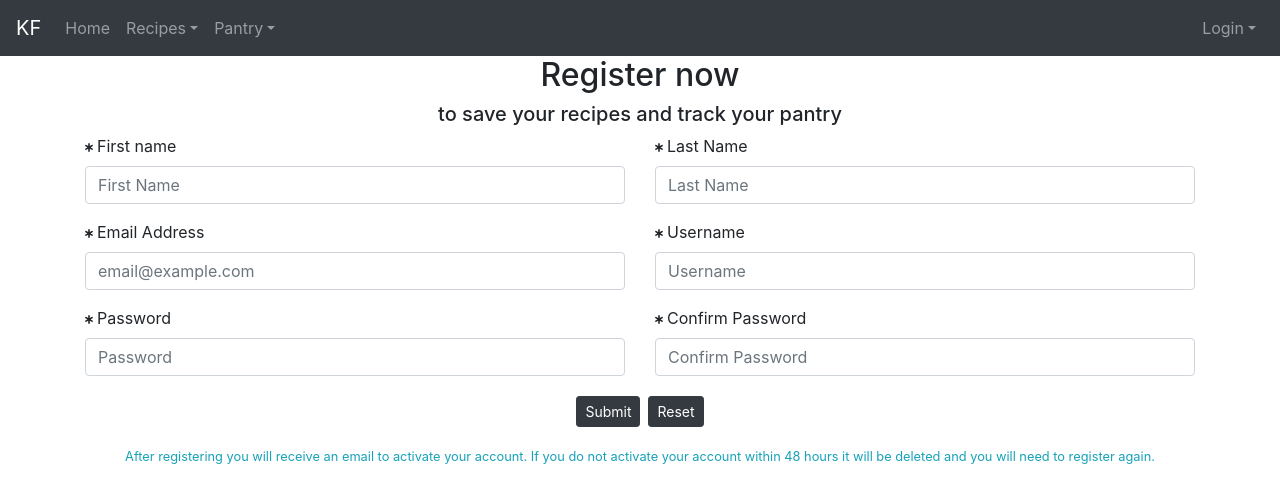
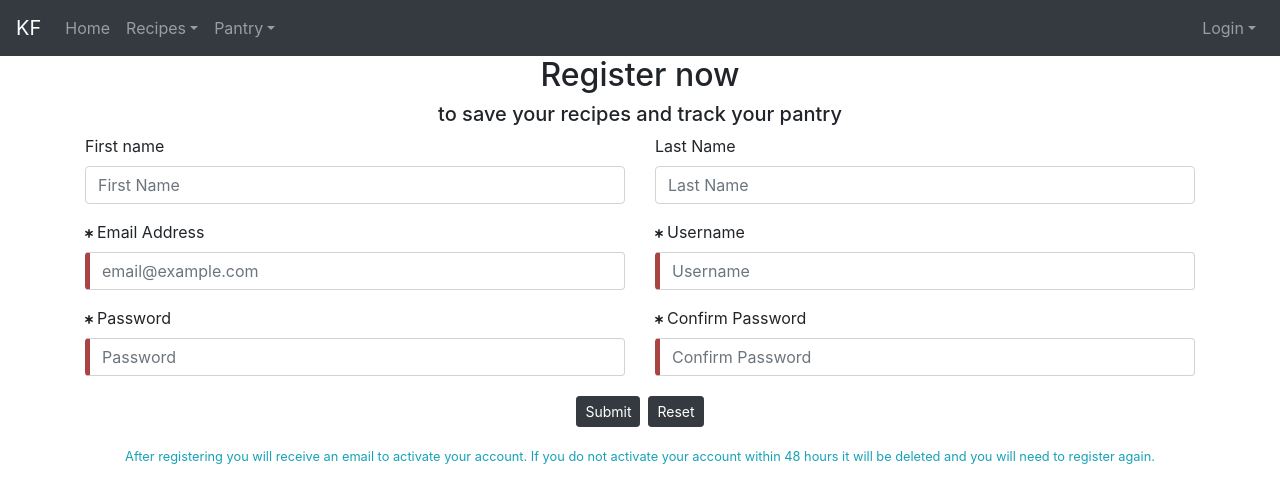
Before and after one commit to kozman31/kitchenfridgeui-new, a React (Create React App) app: page /register in a window 1280 px wide. Shown: the top 502 px of the page. Built offline with nearby package versions, Linux system fonts and the light colour scheme.

Commit message:
updated user registration form

```diff
--- a/package.json
+++ b/package.json
@@ -16,6 +16,7 @@
     "@types/redux": "^3.6.0",
     "axios": "^0.19.0",
     "bootstrap": "^4.3.1",
+    "node-sass": "^4.13.1",
     "react": "^16.11.0",
     "react-bootstrap": "^1.0.0-beta.16",
     "react-dom": "^16.11.0",
--- a/src/forms/Input.css
+++ /dev/null
@@ -1,16 +0,0 @@
-.ng-valid:required.ng-touched.ng-dirty:not(form) {
-    border: solid 2px lightgreen;
-  }
-
-  .ng-invalid.ng-touched.ng-dirty:not(form),
-  .ng-invalid:not(form).form-submitted {
-    border: solid 2px lightcoral;
-  }
-
-  .ng-invalid:not(form) {
-    border-left: 5px solid #a94442; /* red */
-  }
-
-  .ng-valid:required {
-    border-left: 5px solid #42a948; /* green */
-  }
--- /dev/null
+++ b/src/forms/Input.scss
@@ -0,0 +1,18 @@
+
+  .validTouched:required {
+    border: solid 2px lightgreen;
+    // border-left: 5px solid #42a948; /* green */
+  }
+
+  .invalidTouched:required{
+    border: solid 2px lightcoral;
+    // border-left: 5px solid #a94442; /* red */
+  }
+
+  .invalid:required {
+    border-left: 5px solid #a94442; /* red */
+  }
+
+  .valid:required {
+    border-left: 5px solid #42a948; /* green */
+  }
--- a/src/forms/formInput.tsx
+++ b/src/forms/formInput.tsx
@@ -1,6 +1,6 @@
 import React from 'react';
 import { FontAwesomeIcon } from '@fortawesome/react-fontawesome';
-import './Input.css';
+import './Input.scss';
 import { FormControl, FormLabel, FormGroup } from 'react-bootstrap';
 
 interface option{
@@ -10,23 +10,59 @@ interface option{
     id: string
   }
 
+  interface rule{
+    test: any,
+    message: string
+  }
+
 const FormInput: React.FC<any> = (props: any) =>{
     let inputElemant = null;
     let requiredIcon =  null;
-    if (props.elementConfig.required)
+
+    const required = props.validation.required;
+    const classes= [''];
+    let errorMsg = '';
+    if (required){
         requiredIcon = <FontAwesomeIcon className="small pr-1" icon="star-of-life"></FontAwesomeIcon>;
+
+        props.validation.rules.map((rule:rule) =>{
+            if(rule.test instanceof Function) {
+                if(rule.test(props.value) && props.touched){
+                    classes.push('validTouched');
+                } else
+                if(props.touched){
+                        classes.push('invalidTouched');
+                        errorMsg = rule.message;
+                    }
+                    else
+                        classes.push('invalid');
+            }
+            if(rule.test instanceof RegExp) {
+                if(rule.test.test(props.value) && props.touched){
+                    classes.push('validTouched');
+                } else
+                    if(props.touched){
+                        classes.push('invalidTouched');
+                        errorMsg = rule.message;
+                    }
+                    else
+                        classes.push('invalid');
+            }
+
+        })
+    }
 
     switch (props.elementType){
         case 'input': {
-            inputElemant = <FormControl className="form-control {classes.inputElemant}" {...props.elementConfig} onChange={props.onChange} value={props.value}/>
+            inputElemant = <FormControl className={classes.join(' ')} {...props.elementConfig} required={props.validation.required} onChange={props.onChange} value={props.value}/>
             break;
         }
         case 'textArea': {
-            inputElemant = <FormControl className="form-control {classes.inputElemant}" as={props.elementType} {...props.elementConfig} onChange={props.onChange} value={props.value}/>
+            inputElemant = <FormControl className={classes.join(' ')} as={props.elementType} {...props.elementConfig} onChange={props.onChange} value={props.value}/>
             break;
         }
         case 'select': {
-            inputElemant = <FormControl as={props.elementType} name={props.name} id={props.name} className="{props.className} form-control">
+            inputElemant = <FormControl as={props.elementType} name={props.name} id={props.name} className={classes.join(' ')}>
                                 <option value="" />
                                     {props.options.map((option: option) => (
                                         <option key={option.key} value={option.value}>
@@ -37,7 +73,7 @@ const FormInput: React.FC<any> = (props: any) =>{
             break;
         }
         default: {
-            inputElemant = <FormControl className="form-control {classes.inputElemant}" {...props.elementConfig} onChange={props.onChange} value={props.value}/>
+            inputElemant = <FormControl className={classes.join(' ')} {...props.elementConfig} onChange={props.onChange} value={props.value}/>
             break;
         }
     }
@@ -48,6 +84,7 @@ const FormInput: React.FC<any> = (props: any) =>{
                     {props.label}
                 </FormLabel>
                 {inputElemant}
+                <div className="text-danger">{errorMsg}</div>
         </FormGroup>
     )
 };
--- a/src/user/register/userRegistration.tsx
+++ b/src/user/register/userRegistration.tsx
@@ -17,10 +17,13 @@ class UserRegistration extends React.Component<Props,{}>  {
           type: 'text',
           placeholder: 'First Name',
           name:'firstName',
-          required:true,
         },
         value:'',
         label:'First name',
+        touched: false,
+        validation:{
+          required:false,
+        },
       },
       lastName:{
         elementType: 'input',
@@ -28,10 +31,13 @@ class UserRegistration extends React.Component<Props,{}>  {
           type: 'text',
           placeholder: 'Last Name',
           name:'lastName',
-          required:true,
         },
         value:'',
         label:'Last Name',
+        touched: false,
+        validation:{
+          required:false,
+        },
       },
       email:{
         elementType: 'input',
@@ -39,10 +45,19 @@ class UserRegistration extends React.Component<Props,{}>  {
           type: 'email',
           placeholder: 'email@example.com',
           name:'email',
-          required:true,
         },
         value:'',
         label:'Email Address',
+        touched: false,
+        validation:{
+          required:true,
+          rules:[
+            {
+              test: /^(([^<>()\[\]\\.,;:\s@"]+(\.[^<>()\[\]\\.,;:\s@"]+)*)|(".+"))@((\[[0-9]{1,3}\.[0-9]{1,3}\.[0-9]{1,3}\.[0-9]{1,3}])|(([a-zA-Z\-0-9]+\.)+[a-zA-Z]{2,}))$/,
+              message: "Please enter a valid email address",
+            }
+          ]
+        },
       },
       username:{
         elementType: 'input',
@@ -50,10 +65,23 @@ class UserRegistration extends React.Component<Props,{}>  {
           type: 'text',
           placeholder: 'Username',
           name:'username',
-          required:true,
         },
         value:'',
         label:'Username',
+        touched: false,
+        validation:{
+          required:true,
+          rules:[
+            {
+              test: /^[a-zA-Z0-9-_]+$/,
+              message: "Username must be alpha numeric",
+            },
+            {
+              test: (username:string)=>username!="",
+              message: "Please enter a username",
+            },
+          ]
+        },
       },
       password:{
         elementType: 'input',
@@ -61,10 +89,19 @@ class UserRegistration extends React.Component<Props,{}>  {
           type: 'password',
           placeholder: 'Password',
           name:'password',
-          required:true,
         },
         value:'',
         label:'Password',
+        touched: false,
+        validation:{
+          required:true,
+          rules:[
+            {
+              test: /^(?=.*\d)(?=.*[a-zA-Z]).{8,}$/,
+              message: "Please choose a password greater than 8 characters",
+            }
+          ]
+        },
       },
       confirmPassword:{
         elementType: 'input',
@@ -72,10 +109,23 @@ class UserRegistration extends React.Component<Props,{}>  {
           type: 'password',
           placeholder: 'Confirm Password',
           name:'confirmPassword',
-          required:true,
         },
         value:'',
         label:'Confirm Password',
+        touched: false,
+        validation:{
+          required:true,
+          rules:[
+            {
+              test:  /^(?=.*\d)(?=.*[a-zA-Z]).{8,}$/,
+              message: "",
+            },
+            {
+              test:  (confirmedPW:string)=>confirmedPW === this.state.form.password.value,
+              message: "Password does not match",
+            }
+          ]
+        },
       },
     },
     onChange:(event:FormEvent<FormControl & HTMLInputElement>)=>this.handleChange(event)
@@ -97,7 +147,7 @@ class UserRegistration extends React.Component<Props,{}>  {
     const elementId = event.currentTarget.name;
     updatedState = { ...this.state.form};
     let updatedElement = updatedState[elementId];
-    updatedElement = {...updatedElement, value: event.currentTarget.value };
+    updatedElement = {...updatedElement, value: event.currentTarget.value, touched:true};
     updatedState = {...updatedState, [elementId]:updatedElement};
     this.setState({form:updatedState});
   }
@@ -117,7 +167,7 @@ class UserRegistration extends React.Component<Props,{}>  {
                 <div className="row">
         { formArray.map((el)=>{
                 return <div key={el.key} className="justify-content-md-center col-6">
-                  <FormInput elementType={el.elementType} onChange={this.state.onChange} elementConfig={el.elementConfig} value={el.value} label={el.label}/>
+                  <FormInput elementType={el.elementType} onChange={this.state.onChange} validation={el.validation} touched={el.touched} elementConfig={el.elementConfig} value={el.value} label={el.label}/>
                   </div>
           })
         }
```
Also changed, not shown: 1 other file (tests, documents, lock files or other folders).
